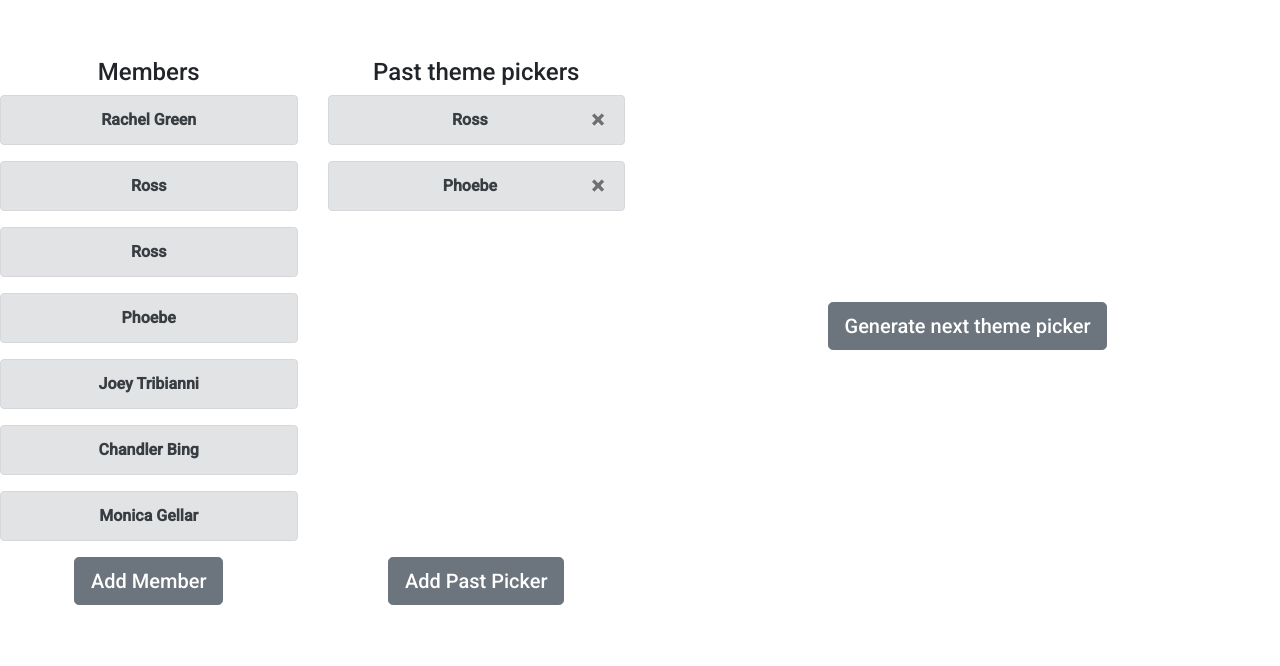
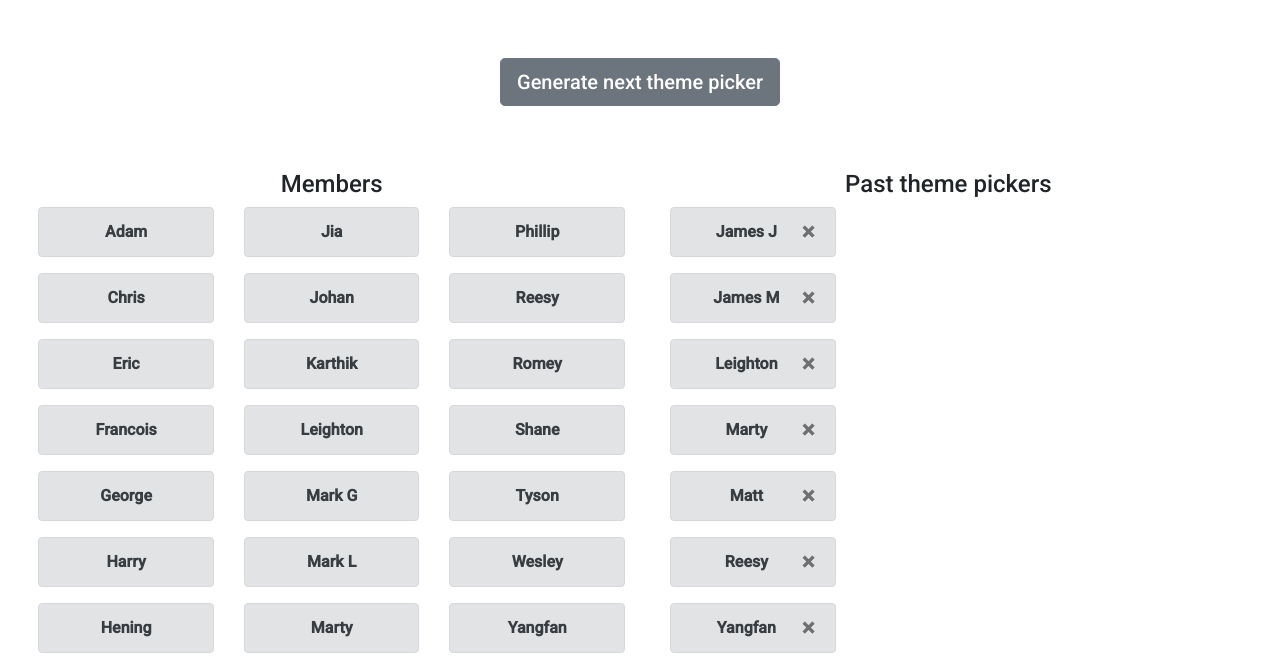
Before and after one commit to YangfanZhang/WhoIsLuckyOne, a plain HTML site: page index.html in a window 1280 px wide. Shown: the part 121-787 px from the top of the page. Drawn offline with nearby package versions, Linux system fonts and the light colour scheme.

Commit message:
Added members' names, and updated layout.

```diff
--- a/index.html
+++ b/index.html
@@ -11,7 +11,10 @@
       crossorigin="anonymous"
     />
     <link rel="stylesheet" href="styles.css" />
-    <link href="https://fonts.googleapis.com/css2?family=Alfa+Slab+One&family=Roboto:wght@500&display=swap" rel="stylesheet">
+    <link
+      href="https://fonts.googleapis.com/css2?family=Alfa+Slab+One&family=Roboto:wght@500&display=swap"
+      rel="stylesheet"
+    />
     <script
       src="https://code.jquery.com/jquery-3.3.1.slim.min.js"
       integrity="sha384-q8i/X+965DzO0rT7abK41JStQIAqVgRVzpbzo5smXKp4YfRvH+8abtTE1Pi6jizo"
@@ -31,20 +34,8 @@
   <body>
     <h1>Who is the lucky one ?</h1>
     <div class="row">
-      <div class="col-sm-3">
-        <h4><span class="label label-primary">Members</span></h4>
-      </div>
-      <div class="col-sm-3">
-        <h4><span class="label label-primary">Past theme pickers</span></h4>
-      </div>
-    </div>
-    <div class="row">
-      <div class="col-sm-3 AllList">
-      </div>
-      <div class="col-sm-3 PastList">
-      </div>
-      <div class="col-sm-6 my-auto">
-         <button
+      <div class="col-sm-12">
+        <button
           type="button"
           id="generateBtn"
           class="btn btn-secondary btn-lg"
@@ -54,25 +45,44 @@
           Generate next theme picker
         </button>
       </div>
+    </div>
+
+    <div class = "MiddleSection">
+    <div class="row">
+      <div class="col-sm-6">
+        <h4><span class="label label-primary">Members</span></h4>
       </div>
-      <div class="row">
-        <div class="col-sm-3">
-          <button
-          type="button"
-          class="btn btn-secondary btn-lg"
-        >
+      <div class="col-sm-6">
+        <h4><span class="label label-primary">Past theme pickers</span></h4>
+      </div>
+    </div>
+    <div class="row">
+      <div class="col-sm-6 AllList">
+        <div class="row">
+        <div class="col-md-4 AllList1"></div>
+        <div class="col-md-4 AllList2"></div>
+        <div class="col-md-4 AllList3"></div>
+       </div>
+      </div>
+      <div class="col-sm-6 PastList">
+        <div class="col-md-4 PastList1"></div>
+        <div class="col-md-4 PastList2"></div>
+        <div class="col-md-4 PastList3"></div>
+      </div>
+    </div>
+    <div class="row">
+      <div class="col-sm-6">
+        <button type="button" class="btn btn-secondary btn-lg">
           Add Member
         </button>
-        </div>
-        <div class="col-sm-3">
-          <button
-          type="button"
-          class="btn btn-secondary btn-lg"
-        >
+      </div>
+      <div class="col-sm-6">
+        <button type="button" class="btn btn-secondary btn-lg">
           Add Past Picker
         </button>
-        </div>
       </div>
+    </div>
+  </div>
     <!-- Modal -->
     <div
       class="modal fade"
@@ -95,8 +105,7 @@
               <span aria-hidden="true">&times;</span>
             </button>
           </div>
-          <div class="modal-body align-text-bottom">
-          </div>
+          <div class="modal-body align-text-bottom"></div>
           <div class="modal-footer">
             <button
               type="button"
@@ -113,4 +122,9 @@
     <script src="https://ajax.googleapis.com/ajax/libs/jquery/3.5.1/jquery.min.js"></script>
     <script type="text/javascript" src="index.js"></script>
   </body>
+  <footer>
+    <div>
+      <h6>Have a nice day !</h6>
+    </div>
+  </footer>
 </html>
--- a/index.js
+++ b/index.js
@@ -1,20 +1,43 @@
-var AllMembers = ["Rachel Green", "Ross", "Ross", "Phoebe", "Joey Tribianni", "Chandler Bing", "Monica Gellar"];
-var PastMembers = [ "Ross", "Phoebe"];
-
-AllMembers.forEach(element => {
-    $(".AllList").append("<div class=\"alert alert-secondary\" role=\"alert\"><strong>"+ element +"</strong></div>");
-});
-
-PastMembers.forEach(element => {
-    $(".PastList").append("<div class=\"alert alert-secondary\" role=\"alert\"><strong>" + element +
-                            "  <button type=\"button\" class=\"close\" data-dismiss=\"alert\" aria-label=\"Close\"><span aria-hidden=\"true\">&times;</span></button></strong></div>");
-});
-
+var AllMembers = ["Adam", "Chris", "Eric", "Francois", "George", "Harry", "Hening", "James J", "James M", "Jayne", "Jia", "Johan", "Karthik", "Leighton", "Mark G", "Mark L", "Marty", "Matt", "Mike", "Pat", "Phillip", "Reesy", "Romey", "Shane", "Tyson", "Wesley", "Yangfan", "Yoong"];
+AllMembers.sort();
+var RoundOne = [ "Marty", "Yoong", "Reesy", "James J", "Matt", "James M", "Leighton", "Yangfan"];
+RoundOne.sort();
+AppendItemsInAllMembers(AllMembers);
+AppendItemsInRoundOne(RoundOne);
 
 $('.modal-body').text(NextPicker());
 
+function AppendItemsInAllMembers(array) {
+    for (let i = 0; i < array.length; i++) {
+        var col = selectCol(i);
+        $(".AllList" + col).append("<div class=\"alert alert-secondary \" role=\"alert\"><strong>"+ array[i] +"</strong></div>");
+    }
+}
+
+function AppendItemsInRoundOne(array){
+    for (let i = 0; i < array.length; i++) {
+        var col = selectCol(i);
+        $(".PastList" + col).append("<div class=\"alert alert-secondary \" role=\"alert\"><strong>" + array[i] +
+        "  <button type=\"button\" class=\"close\" data-dismiss=\"alert\" aria-label=\"Close\"><span aria-hidden=\"true\">&times;</span></button></strong></div>");
+    }
+}
+
+function selectCol(i) {
+    var col = 0;
+    if(i < 10){
+        col = 1;
+    }
+    else if(i < 20){
+        col = 2;
+    }
+    else{
+        col = 3;
+    }
+    return col;
+}
+
 function NextPicker(){
-    var membersToChoose = $(AllMembers).not(PastMembers).get();
+    var membersToChoose = $(AllMembers).not(RoundOne).get();
     var randomNumber = Math.floor(Math.random()*membersToChoose.length);
     return membersToChoose[randomNumber];
 }
--- a/styles.css
+++ b/styles.css
@@ -9,11 +9,24 @@ h1{
 font-family: 'Alfa Slab One', cursive;
 font-size: 4rem;
 margin-top: 3%;
-margin-bottom: 5%;
+margin-bottom: 3%;
 }
 
-.modal-dialog {
-  }
+#generateBtn{
+margin: 2% 0 2% 0;
+}
+
+.alert {
+
+ }
+
+.MiddleSection{
+    margin: 3% 3% 3% 3%;
+}
+
+.AllList{
+    margin: auto;
+}
 
 .modal-content {
     height: 100%;
@@ -22,3 +35,7 @@ margin-bottom: 5%;
 .modal-body {
     font-size: 5rem;
 }
+
+footer{
+    margin: 3% 0 3% 0;
+}
```
